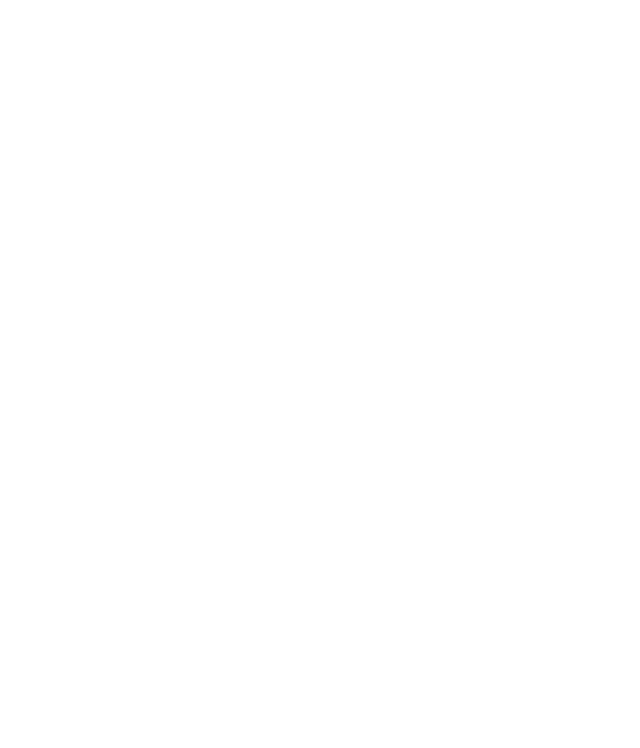
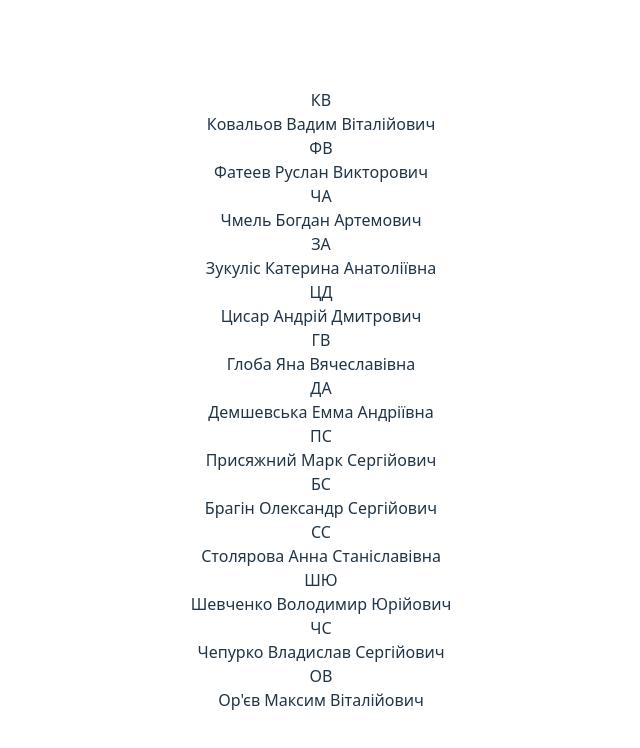
Before and after one commit to VadosKova/Call-screen-in-Teams, a React (Vite) app in the folder teams/: page / in a window 1280 px wide. Shown: the top 748 px of the page, without its empty margins (319-959 px from the left). Built offline with nearby package versions, Linux system fonts and the light colour scheme.

Commit message:
Added interface

```diff
--- a/teams/src/App.jsx
+++ b/teams/src/App.jsx
@@ -4,7 +4,60 @@
 
   return (
     <>
-
+      <div className='members'>
+        <div className='member'>
+          <div className='icon'>КВ</div>
+          <div className='fio'>Ковальов Вадим Віталійович</div>
+        </div>
+        <div className='member'>
+          <div className='icon'>ФВ</div>
+          <div className='fio'>Фатеев Руслан Викторович</div>
+        </div>
+        <div className='member'>
+          <div className='icon'>ЧА</div>
+          <div className='fio'>Чмель Богдан Артемович</div>
+        </div>
+        <div className='member'>
+          <div className='icon'>ЗА</div>
+          <div className='fio'>Зукуліс Катерина Анатоліївна</div>
+        </div>
+        <div className='member'>
+          <div className='icon'>ЦД</div>
+          <div className='fio'>Цисар Андрій Дмитрович</div>
+        </div>
+        <div className='member'>
+          <div className='icon'>ГВ</div>
+          <div className='fio'>Глоба Яна Вячеславівна</div>
+        </div>
+        <div className='member'>
+          <div className='icon'>ДА</div>
+          <div className='fio'>Демшевська Емма Андріївна</div>
+        </div>
+        <div className='member'>
+          <div className='icon'>ПС</div>
+          <div className='fio'>Присяжний Марк Сергійович</div>
+        </div>
+        <div className='member'>
+          <div className='icon'>БС</div>
+          <div className='fio'>Брагін Олександр Сергійович</div>
+        </div>
+        <div className='member'>
+          <div className='icon'>СС</div>
+          <div className='fio'>Столярова Анна Станіславівна</div>
+        </div>
+        <div className='member'>
+          <div className='icon'>ШЮ</div>
+          <div className='fio'>Шевченко Володимир Юрійович</div>
+        </div>
+        <div className='member'>
+          <div className='icon'>ЧС</div>
+          <div className='fio'>Чепурко Владислав Сергійович</div>
+        </div>
+        <div className='member'>
+          <div className='icon'>ОВ</div>
+          <div className='fio'>Ор'єв Максим Віталійович</div>
+        </div>
+      </div>
     </>
   )
 }
```
